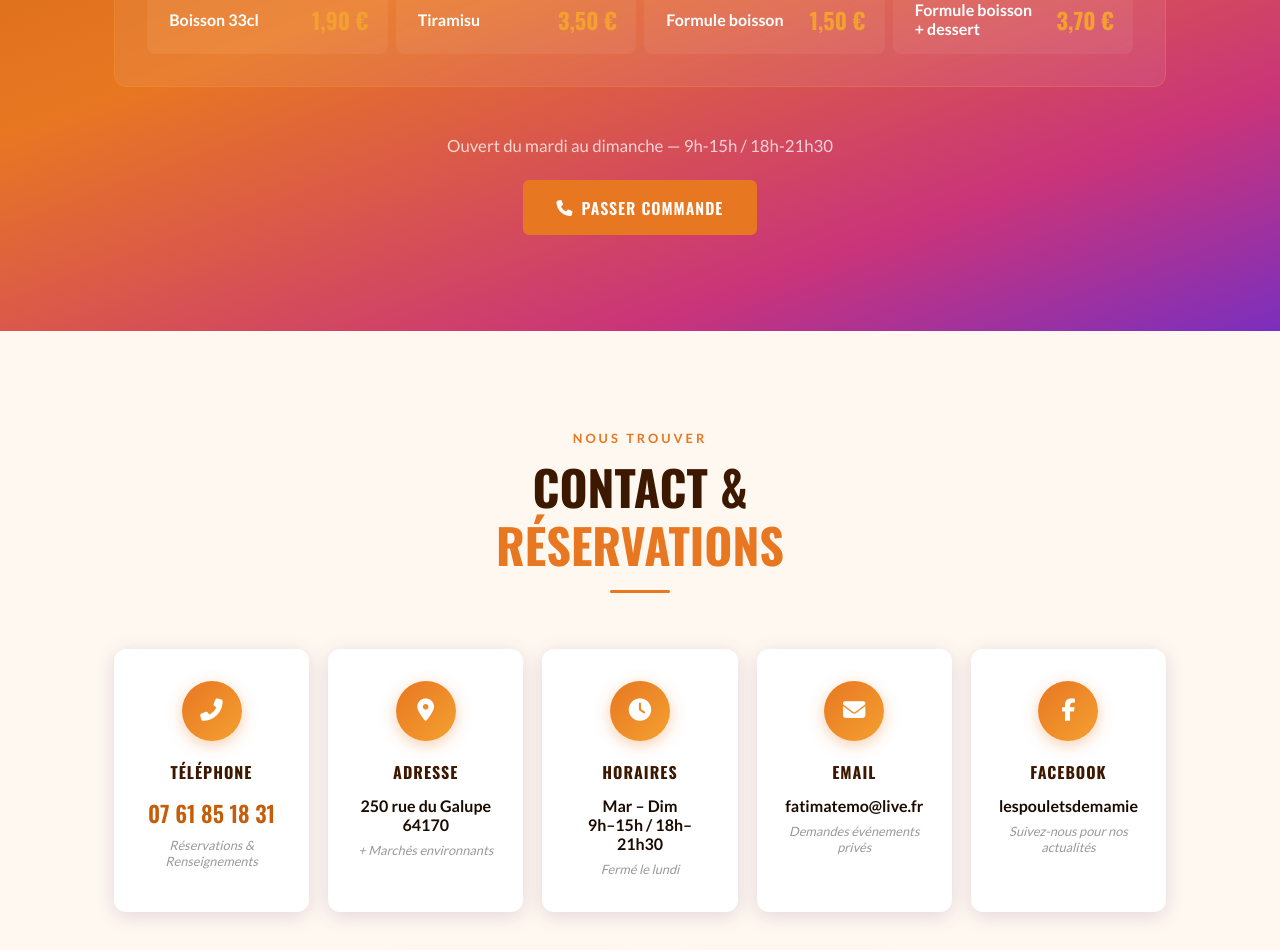
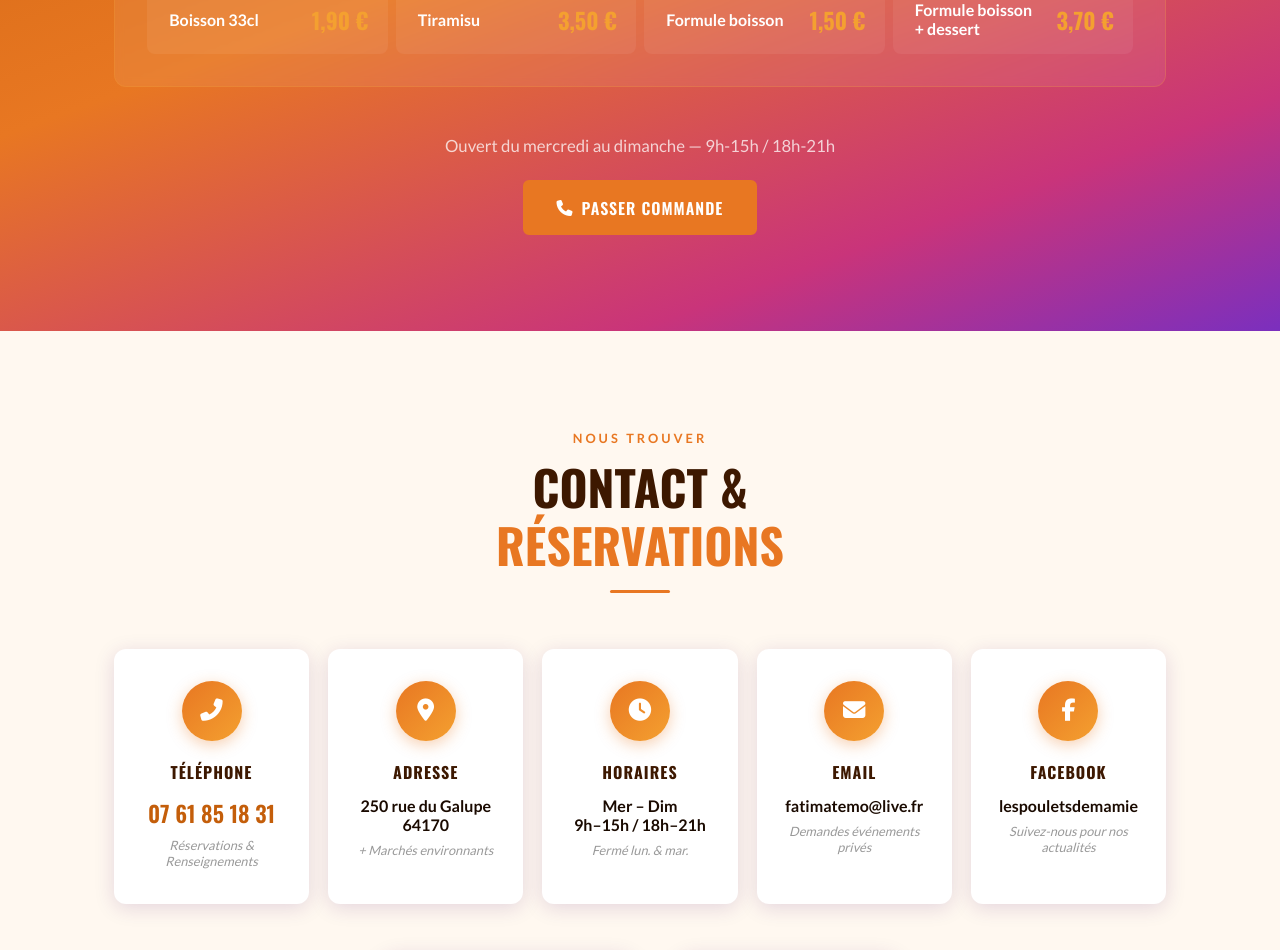
Before and after one commit to Fayet64/ClaudPouletMamie, an Angular app: page / in a window 1280 px wide. Shown: the part 3200-4150 px from the top of the page. Built offline with nearby package versions, Linux system fonts and the light colour scheme.

Commit message:
Horaires : mer-dim, fermeture 21h

```diff
--- a/src/app/app.html
+++ b/src/app/app.html
@@ -271,7 +271,7 @@
     </div>
 
     <div class="order-cta">
-      <p>Ouvert du mardi au dimanche — 9h-15h / 18h-21h30</p>
+      <p>Ouvert du mercredi au dimanche — 9h-15h / 18h-21h</p>
       <button class="btn-primary" (click)="scrollTo('contact')">
         <i class="fas fa-phone"></i> Passer commande
       </button>
@@ -307,9 +307,9 @@
       <div class="contact-card">
         <div class="contact-icon"><i class="fas fa-clock"></i></div>
         <h3>Horaires</h3>
-        <p class="contact-link">Mar – Dim</p>
-        <p class="contact-link">9h–15h / 18h–21h30</p>
-        <p class="contact-sub">Fermé le lundi</p>
+        <p class="contact-link">Mer – Dim</p>
+        <p class="contact-link">9h–15h / 18h–21h</p>
+        <p class="contact-sub">Fermé lun. & mar.</p>
       </div>
 
       <div class="contact-card">
```
